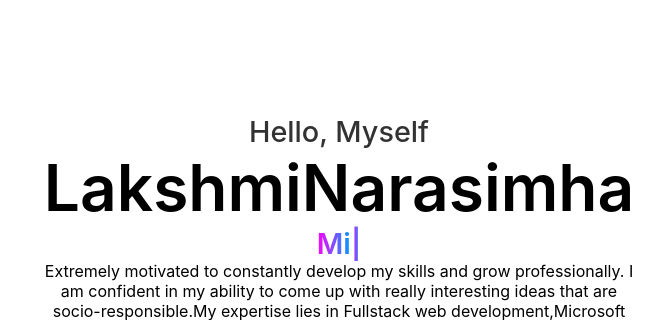
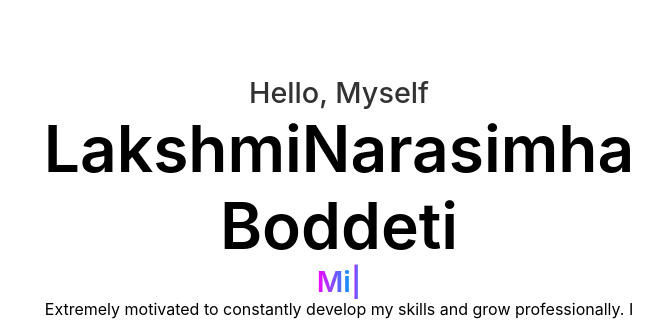
Before and after one commit to Narasimha79989/Myportfolio., a plain HTML site: page index.html in a window 1280 px wide. Shown: the part 109-429 px from the top of the page, 517-1180 px from the left. Drawn offline with nearby package versions, Linux system fonts and the light colour scheme.

Commit message:
Update index.html

```diff
--- a/index.html
+++ b/index.html
@@ -47,7 +47,7 @@
 
                 <div class="text">
                     <h3>Hello, Myself</h3>
-                    <h1>LakshmiNarasimha</h1>
+                    <h1>LakshmiNarasimha Boddeti</h1>
                     <span class="multiple-text"></span>
                     <p>Extremely motivated to constantly develop my skills and grow professionally. I am confident in my ability
                         to come up with really interesting ideas that are socio-responsible.My expertise lies in Fullstack web development,Microsoft Office expert and creating responsive Dashboards using PowerBI</p>
```
